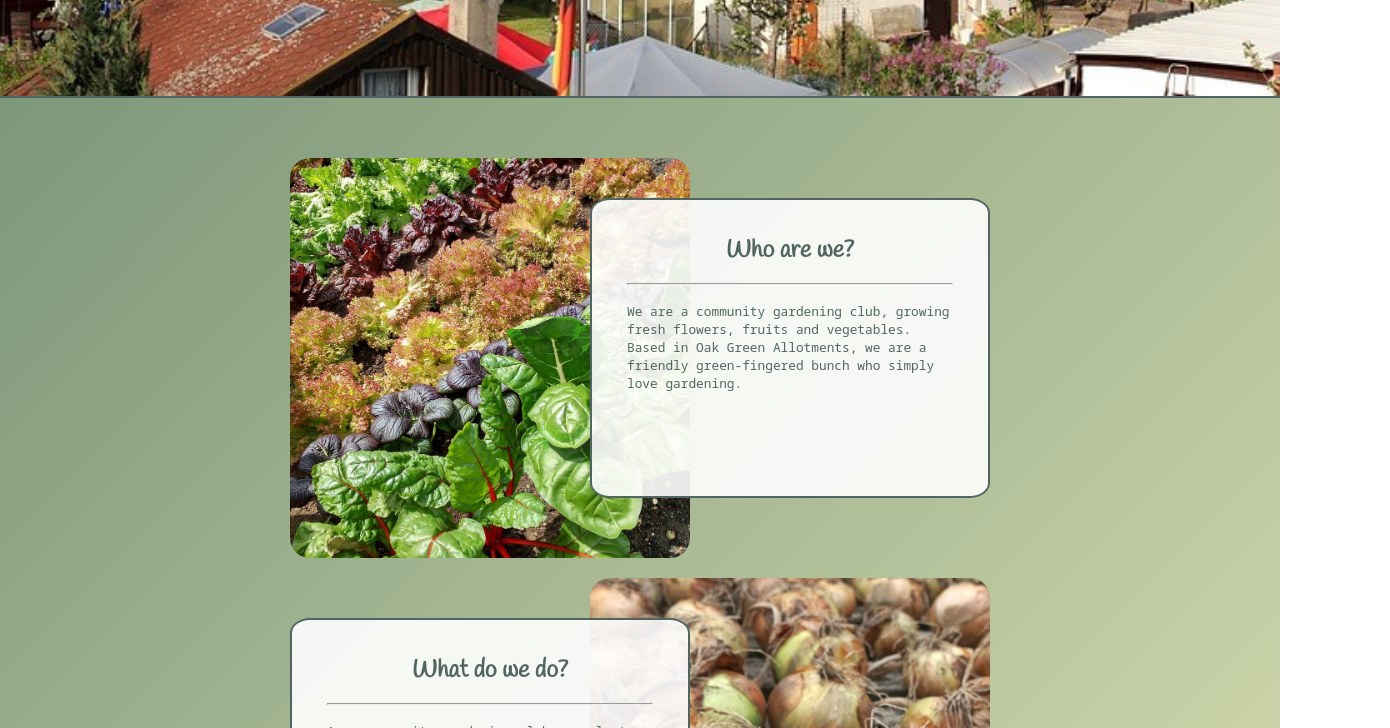
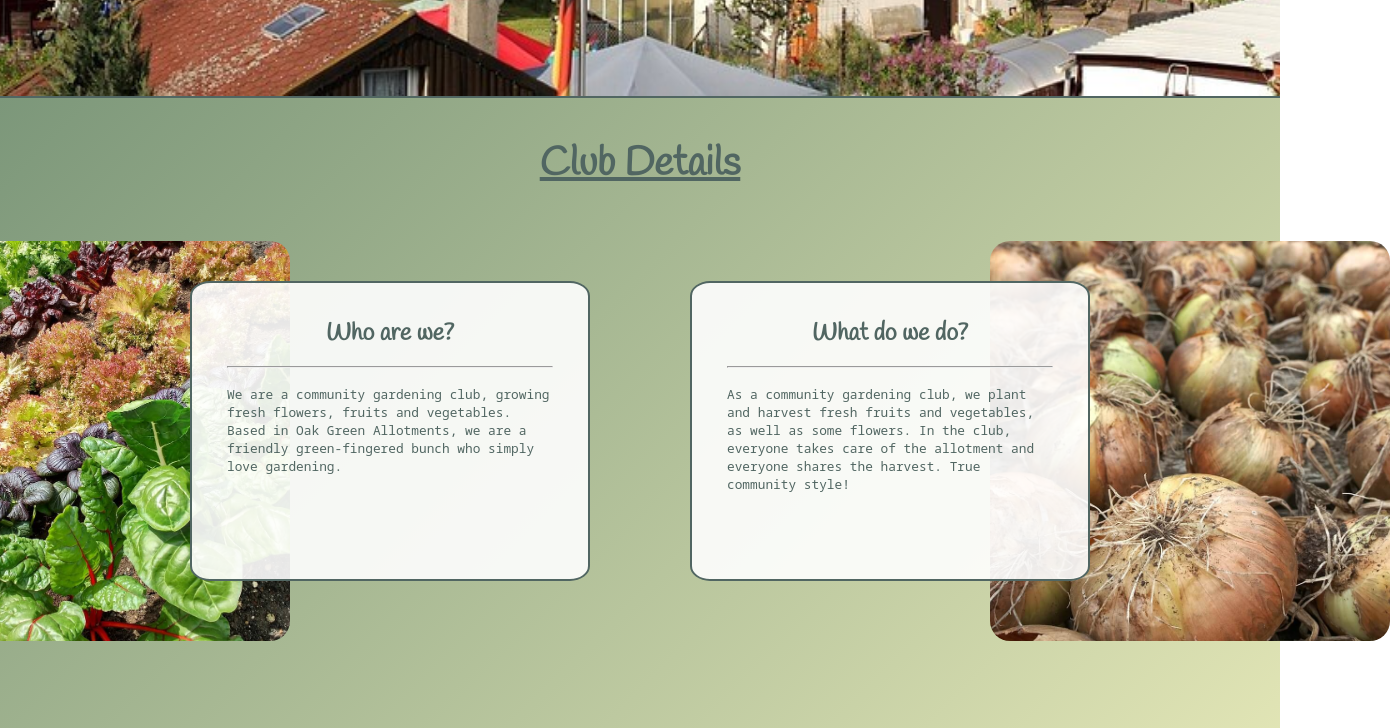
Before and after one commit to KyleMardell/ci-project-1, a plain HTML site: page index.html in a window 1280 px wide. Shown: the part 760-1488 px from the top of the page, 1390 px wide, since content can reach past the window. Drawn offline with Linux system fonts and the light colour scheme.

Commit message:
Add info section heading and add grid layout for desktop screens

```diff
--- a/assets/css/style.css
+++ b/assets/css/style.css
@@ -90,6 +90,10 @@ main {
     flex-direction: column;
 }
 
+.hidden {
+    display: none;
+}
+
 /* Hero section */
 
 #hero {
@@ -141,6 +145,13 @@ main {
     flex-direction: column;
     background: linear-gradient(-45deg, #f9f7c3, #7c977a);
     padding: 40px 0;
+}
+
+#info > h2 {
+    text-align: center;
+    font-size: 2.5rem;
+    margin-bottom: 30px;
+    text-decoration: underline;
 }
 
 .info-image {
@@ -216,6 +227,12 @@ main {
     }
 
     /* Hero section */
+
+    /* Hero section increased height to fill more of the screen */
+    #hero {
+        height: 800px;
+    }
+
     #hero-text {
         max-width: 400px;
         position: absolute;
@@ -231,6 +248,10 @@ main {
         display: flex;
         flex-direction: column;
         align-items: center;
+    }
+
+    #info > h2 {
+        font-size: 2.5rem;
     }
 
     .info-box {
@@ -297,9 +318,12 @@ main {
         color: #7c977a;
     }
 
-    /* Hero section increased height to fill more of the screen */
-    #hero {
-        height: 800px;
+    /* Info section */
+    .info-cards {
+        display: grid;
+        grid-template-columns: repeat(2, 1fr);
+        row-gap: 50px;
+        column-gap: 100px;
     }
 
     /* Footer */
--- a/index.html
+++ b/index.html
@@ -46,7 +46,8 @@
 
         <!-- Info section -->
         <section id="info">
-            <div>
+            <h2>Club Details</h2>
+            <div class="info-cards">
                 <div class="info-box">
                     <div id="image-lettuce" class="info-image"></div>
                     <div class="info-text text-right">
```
